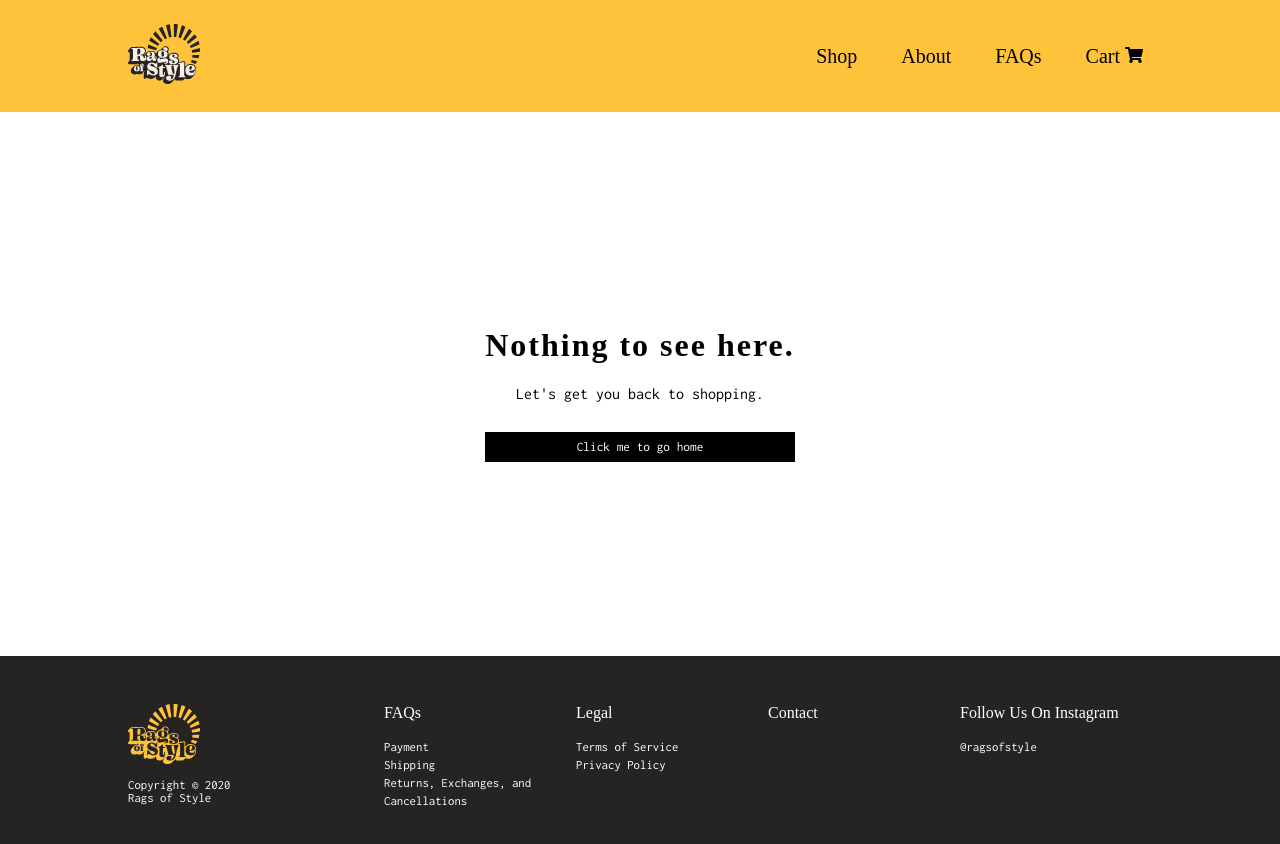
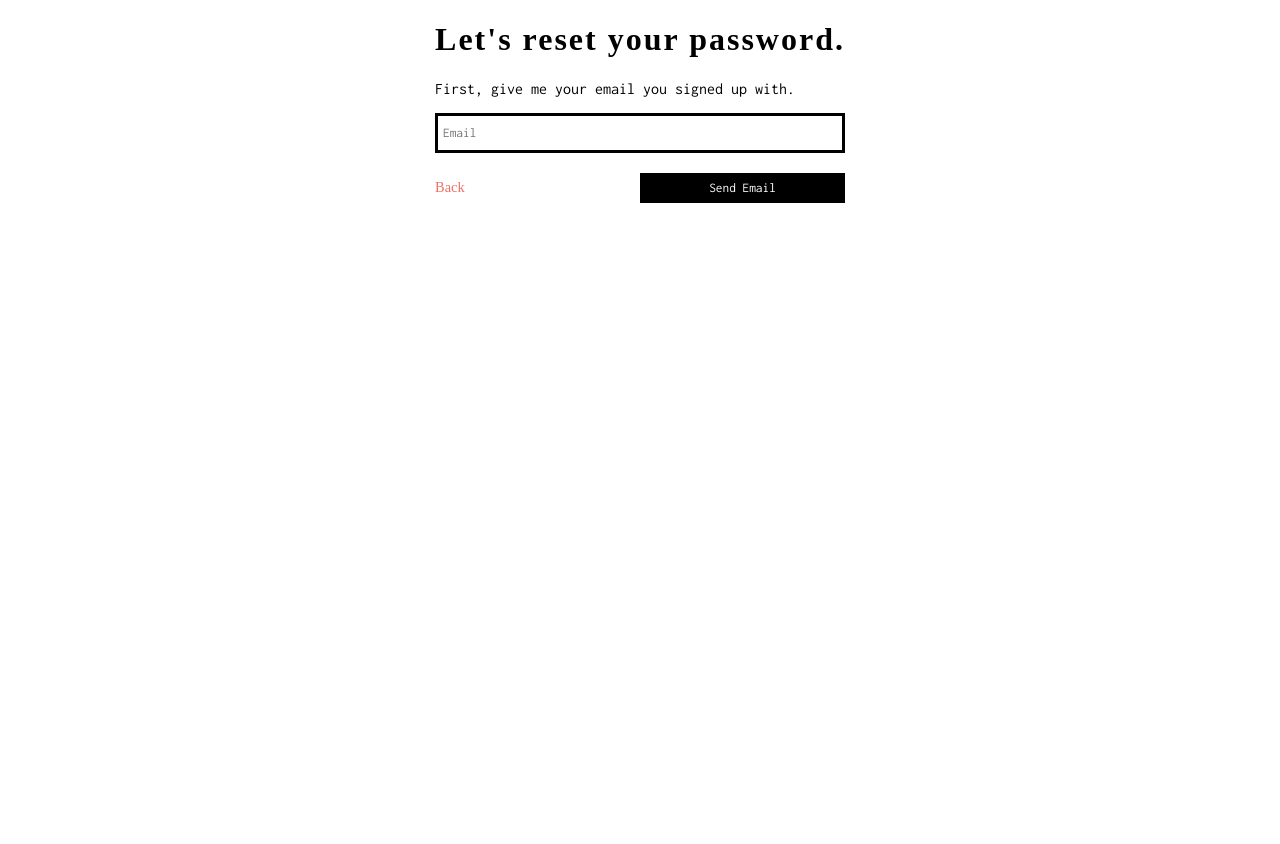
Before and after one commit to cjhartman/ragsofstyle, a Vue app in the folder frontend/: page /forgot in a window 1280 px wide. Shown: the top 844 px of the page. After the commit the page ends 800 px from the top, so only its background shows below. Built offline with nearby package versions, Linux system fonts and the light colour scheme; a web font is replaced by a local one.

Commit message:
reset password now handling errors

```diff
--- a/frontend/src/components/Cart.vue
+++ b/frontend/src/components/Cart.vue
@@ -3,6 +3,7 @@
     <div class="no-items-in-cart" v-if="!cart.length">
       <h1>You dont have any items in your cart... yet.</h1>
       <p>Let's get you back to shopping.</p>
+      <button @click="resetCartState">Reset State</button>
       <div class="secondary-button-container">
         <router-link class="secondary-button-btn" to="/home" tag="button">Click me to go home</router-link>
       </div>
@@ -30,6 +31,7 @@
         </div>
       </div>
       <div class="cart-total">
+        <button @click="resetCartState">Reset State</button>
         <p>
           <span>SUB-TOTAL</span>
           <span>${{ cartPrice }}</span>
@@ -49,7 +51,7 @@
           currency="USD"
           :client="paypal"
           :button-style="myStyle"
-          :items="[paypalCheckoutItem]"
+          :items="itemsInCart"
           env="sandbox"
           @payment-completed="payment_completed_cb"
           @payment-cancelled="payment_cancelled_cb">
@@ -69,7 +71,7 @@ export default {
       cartImg: '',
       payPalCartPrice: '',
       paypal: {
-        sandbox: 'ASg_2GUBjGIyaMFQ1xIWhyhEvfJhYBqdluq5odsldEChwiPRWn8dTU2S34JCVNJZ3rTaz2s_6_1arcrb',
+        sandbox: 'AcVfPJEHzNLfWdF21ahdFxRhpj1dkvCGLYjGQPZ9tThL0bRuq0TlpPxVtQbFxFpfhh4F-fIhYc4_Ua_k',
         production: '<production client id>'
       },
       myStyle: {
@@ -101,6 +103,7 @@ export default {
       this.removeFromCart(id)
     },
     payment_completed_cb (res, planName) {
+      console.log(res)
       this.$router.push('/thank-you')
       this.resetCartState()
       setTimeout(() => {
@@ -114,9 +117,23 @@ export default {
     }
   },
   created () {
+    let totalPayPayPrice = 0
     for (let paypalItems of this.cart) {
-      this.payPalCartPrice += paypalItems.price
-      this.getPayPalCart(paypalItems)
+      // assign items in cart to paypal specific attrs
+      let paypalCart = {
+        name: paypalItems.title.toString(),
+        description: paypalItems.description.toString(),
+        quantity: '1',
+        price: paypalItems.price.toString(),
+        currency: 'USD'
+      }
+      this.itemsInCart.push(paypalCart)
+
+      // set the amount for paypal
+      totalPayPayPrice += parseInt(paypalItems.price)
+      this.payPalCartPrice = totalPayPayPrice.toString()
+
+      this.getPayPalCart(paypalCart)
     }
   }
 }
--- /dev/null
+++ b/frontend/src/components/Forgot.vue
@@ -0,0 +1,94 @@
+<template>
+  <main class="container">
+    <div class="reset-container">
+      <h1>Let's reset your password.</h1>
+      <p>First, give me your email you signed up with.</p>
+      <form @submit.prevent="checkEmail">
+        <input type="text" placeholder="Email" name="email" v-model="email" class="form" />
+        <div class="button-group">
+          <router-link class="reset-link" to="/login">Back</router-link>
+          <div class="secondary-button-container">
+            <button type="submit" class="secondary-button-btn">Send Email</button>
+          </div>
+        </div>
+      </form>
+      <p v-if="isActiveUser">Check the email you provided for a link to your password reset.</p>
+      <p class="wrong-user" v-if="wrongUser">You have input an incorrect email. Please try again.</p>
+    </div>
+  </main>
+</template>
+
+<script>
+import { mapActions } from 'vuex'
+export default {
+  data () {
+    return {
+      email: '',
+      isActiveUser: false,
+      wrongUser: false
+    }
+  },
+  methods: {
+    ...mapActions(['findUserForPWReset', 'resetState', 'resetPW']),
+    checkEmail () {
+      let email = {
+        email: this.email
+      }
+      this.findUserForPWReset(email)
+        .then((res) => {
+          if (res.data.success) {
+            this.wrongUser = false
+            this.isActiveUser = true
+          }
+        })
+        .catch((err) => {
+          if (err.response && err.response.status === 401) {
+            this.wrongUser = true
+            this.isActiveUser = false
+          }
+        })
+    }
+  },
+  created () {
+    // this.resetState()
+  }
+}
+</script>
+
+<style lang="scss" scoped>
+.container {
+  height: 100%;
+  display: flex;
+  justify-content: center;
+  align-items: center;
+
+  .reset-container {
+    .button-group {
+      display: flex;
+      justify-content: space-between;
+      align-items: center;
+      margin-top: 20px;
+
+      .secondary-button-container {
+        width: 50%;
+      }
+
+      .reset-link {
+        font-size: 0.9rem;
+        color: #f26f63;
+        text-decoration: none;
+        cursor: pointer;
+      }
+    }
+
+    .reset-pw-form {
+      margin-top: 20px;
+    }
+
+    .wrong-user {
+      font-weight: 700;
+      color: #f26f63;
+    }
+  }
+}
+</style>
--- a/frontend/src/components/Login.vue
+++ b/frontend/src/components/Login.vue
@@ -7,7 +7,7 @@
       </div>
       <div class="login-form">
         <form @submit.prevent="loginUser">
-                    <div class=form-group>
+          <div class="form-group">
             <div class="username-form">
               <input
                 type="text"
@@ -15,7 +15,7 @@
                 name="username"
                 v-model="username"
                 class="form"
-                            >
+              />
             </div>
             <div class="password-form">
               <input
@@ -24,10 +24,10 @@
                 name="password"
                 v-model="password"
                 class="form"
-                            >
+              />
             </div>
             <div class="button-group">
-                            <a href="#" class="reset-link">Reset Password</a>
+              <router-link class="reset-link" to="/forgot">Reset Password</router-link>
               <div class="secondary-button-container">
                 <button type="submit" class="secondary-button-btn">Login</button>
               </div>
@@ -55,11 +55,13 @@ export default {
         username: this.username,
         password: this.password
       }
-      this.login(user).then(res => {
+      this.login(user)
+        .then((res) => {
           if (res.data.success) {
             this.$router.push('/admin')
           }
-      }).catch(err => {
+        })
+        .catch((err) => {
           console.log(err)
         })
     }
@@ -111,7 +113,7 @@ export default {
       }
 
       .reset-link {
-                font-size: .9rem;
+        font-size: 0.9rem;
         color: #f26f63;
         text-decoration: none;
         cursor: pointer;
--- /dev/null
+++ b/frontend/src/components/Reset.vue
@@ -0,0 +1,59 @@
+<template>
+  <main class="container">
+    <form @submit.prevent="changePW" class="reset-pw-form">
+      <input type="text" placeholder="Password" name="password" v-model="password" class="form" />
+      <input
+        type="text"
+        placeholder="Confirm Password"
+        name="confirm-password"
+        v-model="confirmPW"
+        class="form"
+      />
+      <div class="button-group">
+        <div class="secondary-button-container">
+          <button type="submit" class="secondary-button-btn">Reset Password</button>
+        </div>
+      </div>
+    </form>
+  </main>
+</template>
+
+<script>
+import { mapActions } from 'vuex'
+export default {
+  data () {
+    return {
+      password: '',
+      confirmPW: '',
+      token: ''
+    }
+  },
+  methods: {
+    ...mapActions(['emailAcceptedForPWReset'])
+  },
+  created () {
+    this.token = JSON.parse(JSON.stringify(this.$route.params.token))
+    this.emailAcceptedForPWReset(this.token)
+      .then((res) => {
+        if (res) {
+          console.log('great success' + res)
+        }
+      })
+      .catch((err) => {
+        if (err.response && err.response.status === 404) {
+          this.$router.push('/login')
+        }
+      })
+  }
+}
+</script>
+
+<style>
+.container {
+  height: 100%;
+  display: flex;
+  justify-content: center;
+  align-items: center;
+  margin-top: 40px;
+}
+</style>
--- a/frontend/src/router/index.js
+++ b/frontend/src/router/index.js
@@ -61,6 +61,24 @@ const router = new Router({
       name: 'Thank You',
       component: () => import('../components/ThankYou.vue')
     },
+    {
+      path: '/forgot',
+      name: 'Forgot',
+      component: () => import('../components/Forgot.vue'),
+      meta: {
+        requiresGuest: true,
+        hideNavigation: true
+      }
+    },
+    {
+      path: '/reset/:token',
+      name: 'Reset',
+      component: () => import('../components/Reset.vue'),
+      meta: {
+        requiresGuest: true,
+        hideNavigation: true
+      }
+    },
     // No route here, get lost bozo
     {
       path: '*',
--- a/frontend/src/warehouse/Auth.js
+++ b/frontend/src/warehouse/Auth.js
@@ -1,5 +1,13 @@
 import axios from 'axios'
 import router from '../router'
+
+const getDefaultAuthState = () => {
+  return {
+    token: localStorage.getItem('token') || '',
+    user: {},
+    status: ''
+  }
+}
 
 const state = {
   token: localStorage.getItem('token') || '',
@@ -15,6 +23,7 @@ const getters = {
 
 const actions = {
   async login ({
+    state,
     commit
   }, user) {
     commit('auth_request')
@@ -61,6 +70,35 @@ const actions = {
     commit('logout')
     delete axios.defaults.headers.common['Authorization']
     router.push('/login')
+  },
+
+  // find user in order to reset pw
+  async findUserForPWReset ({
+    commit
+  }, email) {
+    commit('email_request')
+    let res = await axios.post('https://localhost:3000/api/users/forgot-password', email)
+    if (res.status === 200) {
+      return res
+    }
+  },
+
+  async emailAcceptedForPWReset ({
+    commit
+  }, token) {
+    commit('reset_request')
+    let res = await axios.get('https://localhost:3000/api/users/reset/' + token)
+    console.log(res)
+    if (res.status.success) {
+      return res
+    }
+  },
+
+  // reset state
+  resetState ({
+    commit
+  }) {
+    commit('reset_state')
   }
 }
 
@@ -85,10 +123,19 @@ const mutations = {
   admin_profile (state, user) {
     state.user = user
   },
+  email_request (state) {
+    state.status = 'loading'
+  },
   logout (state) {
     state.status = ''
     state.token = ''
     state.user = ''
+  },
+  reset_request (state) {
+    state.status = 'loading'
+  },
+  reset_state (state) {
+    Object.assign(state, getDefaultAuthState())
   }
 }
 
--- a/frontend/src/warehouse/Checkout.js
+++ b/frontend/src/warehouse/Checkout.js
@@ -44,15 +44,7 @@ const actions = {
   getPayPalCart ({
     commit
   }, cartItem) {
-    let paypalCart = {
-      name: cartItem.title.toString(),
-      descriptions: cartItem.description.toString(),
-      quantity: '1',
-      price: cartItem.price.toString(),
-      currency: 'USD'
-    }
-    console.log(paypalCart)
-    commit('create_paypal_checkout_item', paypalCart)
+    commit('create_paypal_checkout_item', cartItem)
   },
 
   // removes the items from the cart based on id
@@ -88,7 +80,7 @@ const mutations = {
     state.cartLength--
   },
   create_paypal_checkout_item (state, checkoutItem) {
-    state.paypalCheckoutItem = checkoutItem
+    state.paypalCheckoutItem = (checkoutItem)
   },
   reset_state (state) {
     Object.assign(state, getDefaultCartState())
```
Also changed, not shown: 1 other file (tests, documents, lock files or other folders). Lines whose indentation alone changed are shown as unchanged.
